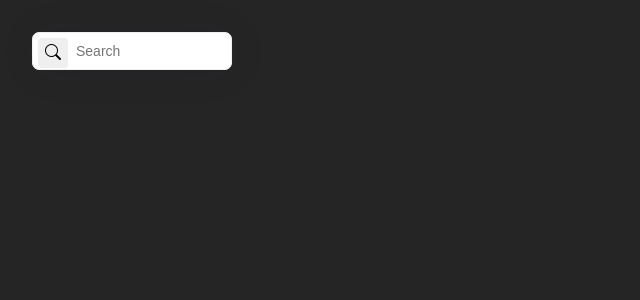
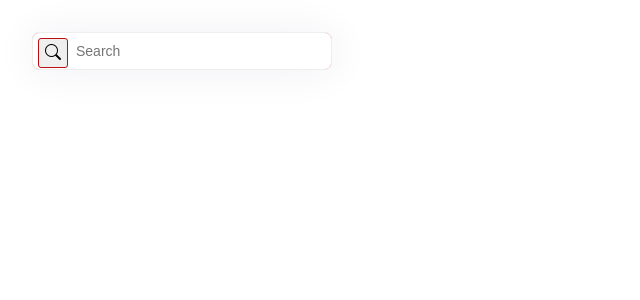
Before and after one commit to oussama-drifi/React-Components, a React (Vite) app: page / in a window 1280 px wide. Shown: the top 300 px of the page, without its empty margins (0-640 px from the left). Built offline with nearby package versions, Linux system fonts and the light colour scheme.

Commit message:
modified styles

```diff
--- a/src/components/search/searchBar.css
+++ b/src/components/search/searchBar.css
@@ -1,11 +1,17 @@
+body {
+    background-color: white;
+}
+
 .search-input {
-    background-color: rgb(255, 255, 255);
+    background-color: rgb(254, 144, 144);
     border: 1px solid #eee;
     border-radius: 7px;
     box-shadow: 1px 1px 40px rgba(51, 0, 90, 0.075);
-    width: 200px; /* to be customized */
+    width: 300px; /* to be customized */
     position: relative;
     overflow: hidden;
+    /* display: flex;
+    align-items: center; */
 
     > label {
         position: absolute;
@@ -43,7 +49,7 @@
     & button:first-child{
         top: 5px;
         left: 5px;
-        border: 1px solid #eee;
+        border: 1px solid #bd0f0f;
     }
     & button:last-child{
         top: 5px;
--- a/src/components/search/searchBar.jsx
+++ b/src/components/search/searchBar.jsx
@@ -29,7 +29,7 @@ const SearchBar = ({setOptionsShown, searchQuery, setSearchQuery}) => {
     return (
         <div className="search-input">
             <button type='button'><i className="bi bi-search"></i></button>
-            <label htmlFor="search-item"></label>
+            {/* <label htmlFor="search-item"></label> */}
             <input
                 id='search-item'
                 type="text"
--- a/src/components/search/searchItem.css
+++ b/src/components/search/searchItem.css
@@ -15,3 +15,6 @@
         background-color: #eeeeef68;
     }
 }
+.search-item-skeleton {
+
+}
--- a/src/components/search/searchItem.jsx
+++ b/src/components/search/searchItem.jsx
@@ -1,4 +1,15 @@
 import './searchItem.css'
+
+
+const searchItemSkeleton = () => {
+    return (
+        <div className="search-item-skeleton">
+            <div></div>
+        </div>
+    )
+}
+
+
 
 const SearchItem = ({name}) => {
     return (
--- a/src/components/search/searchResults.css
+++ b/src/components/search/searchResults.css
@@ -1,6 +1,6 @@
 .options{
     background-color: rgb(255, 255, 255);
-    width: 200px;
+    width: 300px;
     padding: 5px;
     box-shadow: 1px 1px 40px rgba(51, 0, 90, 0.075);
     border: 1px solid #eee;
```
